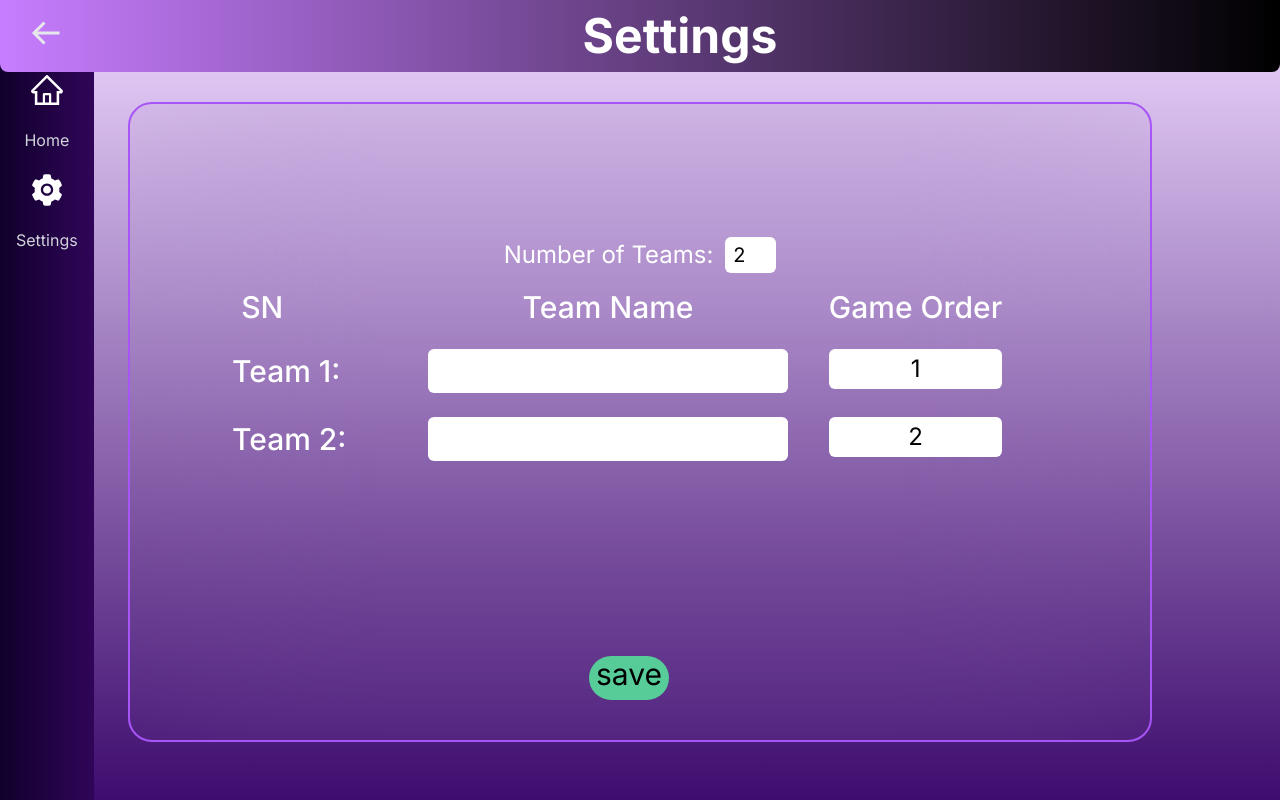
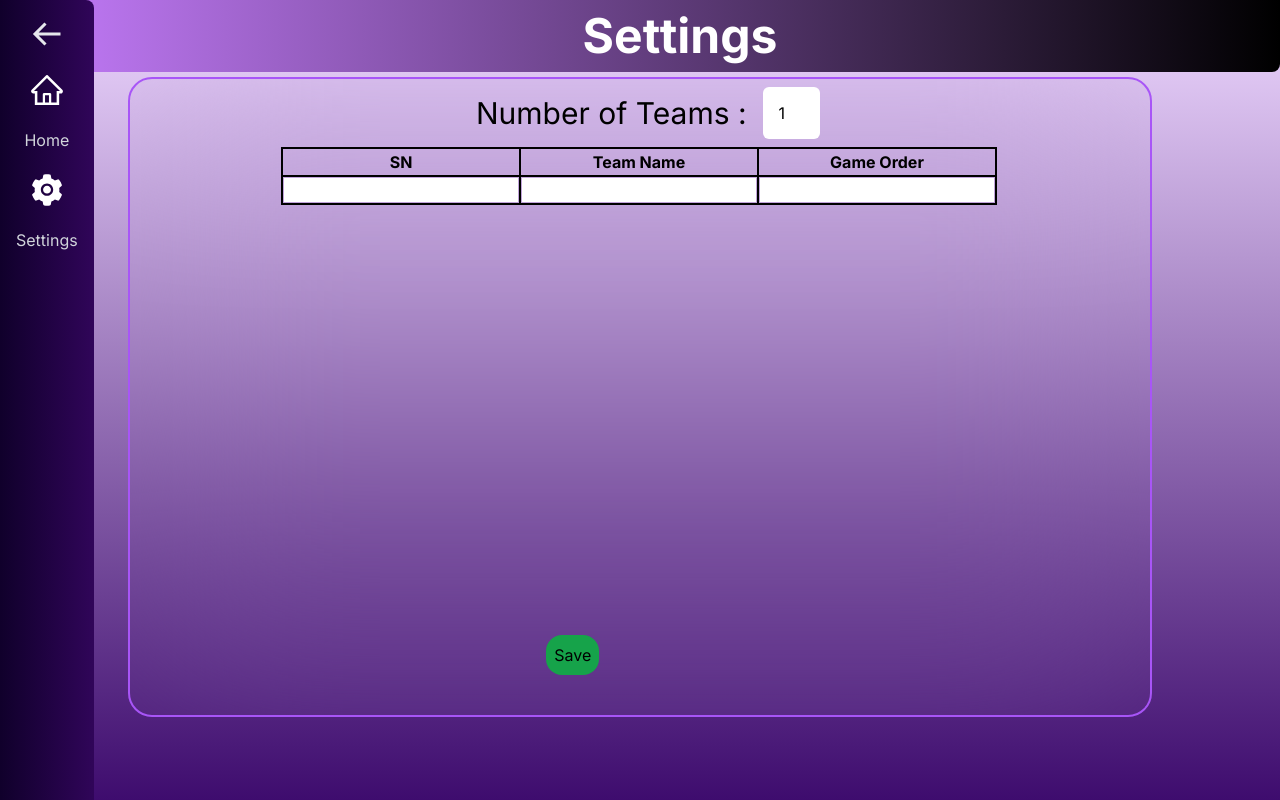
Before and after one commit to cdyniranjan7321/Quiz_App_Project_in_React_Js, a Next.js app: page /settings in a window 1280 px wide. Built offline with nearby package versions, Linux system fonts and the light colour scheme.

Commit message:
QA-37 remade setting page with api integration

```diff
--- a/package.json
+++ b/package.json
@@ -12,7 +12,7 @@
     "@fortawesome/fontawesome-svg-core": "^6.4.0",
     "@fortawesome/free-solid-svg-icons": "^6.4.0",
     "@fortawesome/react-fontawesome": "^0.2.0",
-    "@prisma/client": "^4.16.1",
+    "@prisma/client": "^5.0.0",
     "@types/react-dom": "18.2.4",
     "autoprefixer": "10.4.14",
     "axios": "^1.4.0",
@@ -44,7 +44,6 @@
     "@types/pg": "^8.10.2",
     "@types/react": "18.2.7",
     "@types/react-modal": "^3.16.0",
-    "prisma": "^4.16.1",
     "typescript": "5.0.4"
   }
 }
--- a/src/app/settings/page.tsx
+++ b/src/app/settings/page.tsx
@@ -1,6 +1,7 @@
 import Navbar from '@/components/Navbar'
 import React from 'react'
 import AdditionalSettings from '../../components/AdditionalSettings'
+import UploadTeams from '../uploadTeams/page'
 
 const Settings = () => {
   return (
@@ -12,7 +13,8 @@ const Settings = () => {
           <Navbar title='Settings' isBackArrow={true} />
         </div>
         {/* end navbar */}
-        <AdditionalSettings />
+        {/* <AdditionalSettings /> */}
+<UploadTeams/>
       </div>
     </div>
   )
```
Also changed, not shown: src/app/test.txt, 1 other file (tests, documents, lock files or other folders).
